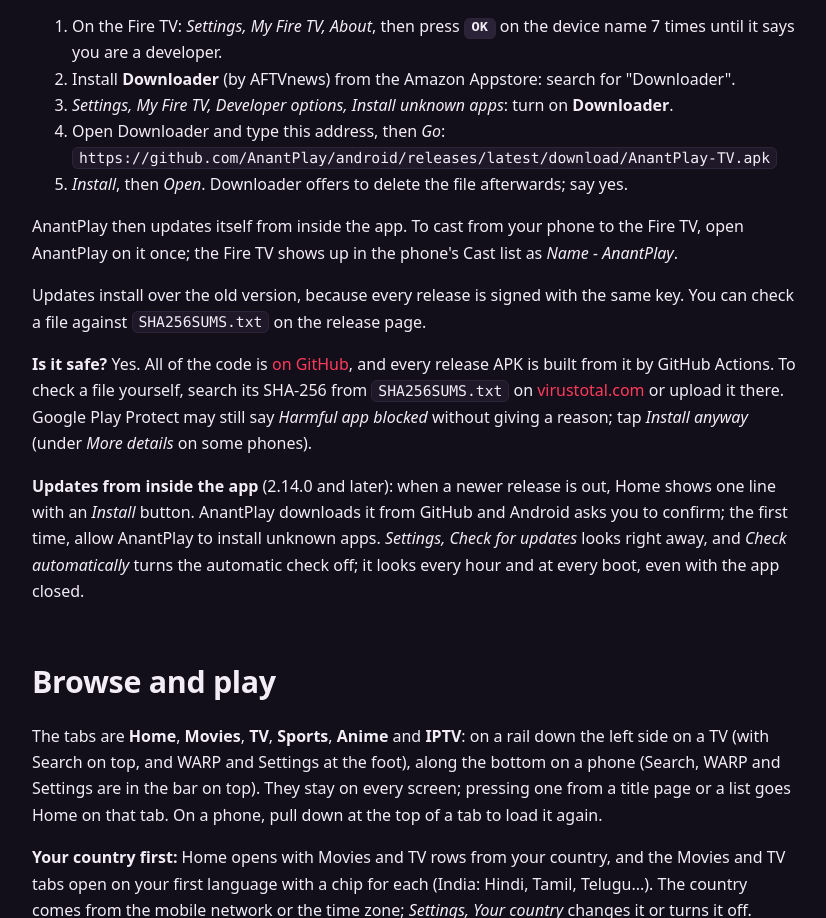
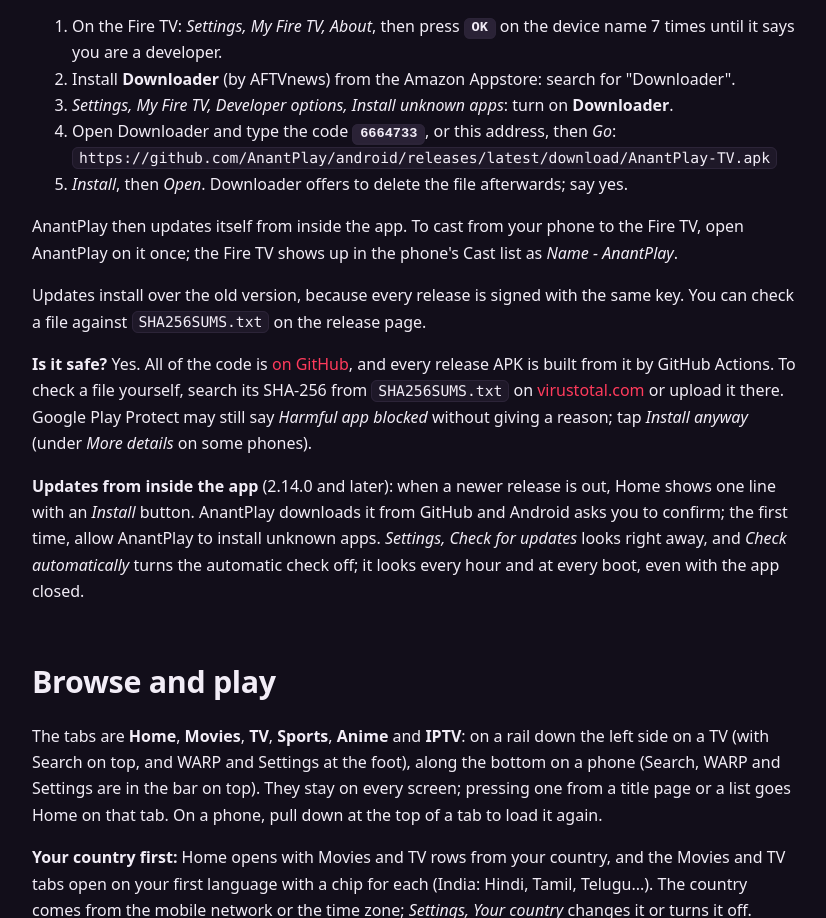
Before and after one commit to AnantPlay/android, a plain HTML site: page docs/guide.html in a window 1280 px wide. Shown: the part 839-1757 px from the top of the page, without its empty margins (360-1186 px from the left). Drawn offline with Linux system fonts and the light colour scheme.

Commit message:
Docs: Fire TV Downloader code 6664733
Co-Authored-By: Claude Opus 5.5 <noreply@anthropic.com>

```diff
--- a/docs/guide.html
+++ b/docs/guide.html
@@ -31,7 +31,7 @@ adb install -r AnantPlay-TV-vX.Y.Z.apk</code></pre>
 <li>On the Fire TV: <i>Settings, My Fire TV, About</i>, then press <kbd>OK</kbd> on the device name 7 times until it says you are a developer.</li>
 <li>Install <b>Downloader</b> (by AFTVnews) from the Amazon Appstore: search for "Downloader".</li>
 <li><i>Settings, My Fire TV, Developer options, Install unknown apps</i>: turn on <b>Downloader</b>.</li>
-<li>Open Downloader and type this address, then <i>Go</i>:<br><code>https://github.com/AnantPlay/android/releases/latest/download/AnantPlay-TV.apk</code></li>
+<li>Open Downloader and type the code <kbd>6664733</kbd>, or this address, then <i>Go</i>:<br><code>https://github.com/AnantPlay/android/releases/latest/download/AnantPlay-TV.apk</code></li>
 <li><i>Install</i>, then <i>Open</i>. Downloader offers to delete the file afterwards; say yes.</li>
 </ol>
 <p>AnantPlay then updates itself from inside the app. To cast from your phone to the Fire TV, open AnantPlay on it once; the Fire TV shows up in the phone's Cast list as <i>Name - AnantPlay</i>.</p>
```
Also changed, not shown: docs/index.html (+1 -1 lines), 1 other file.
